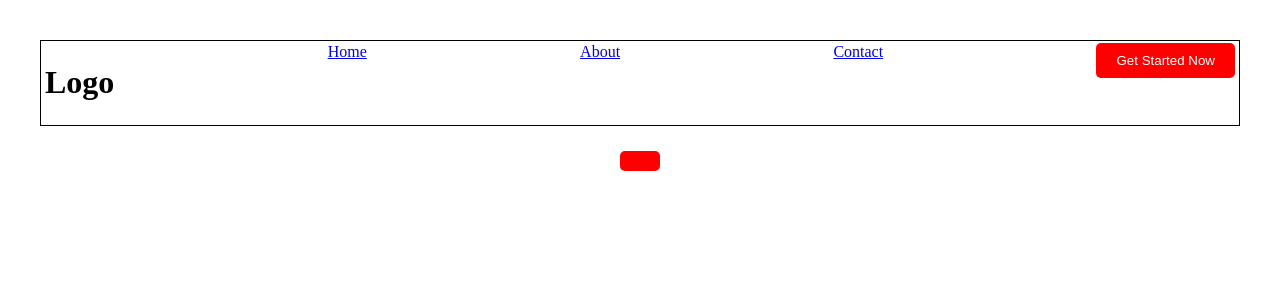
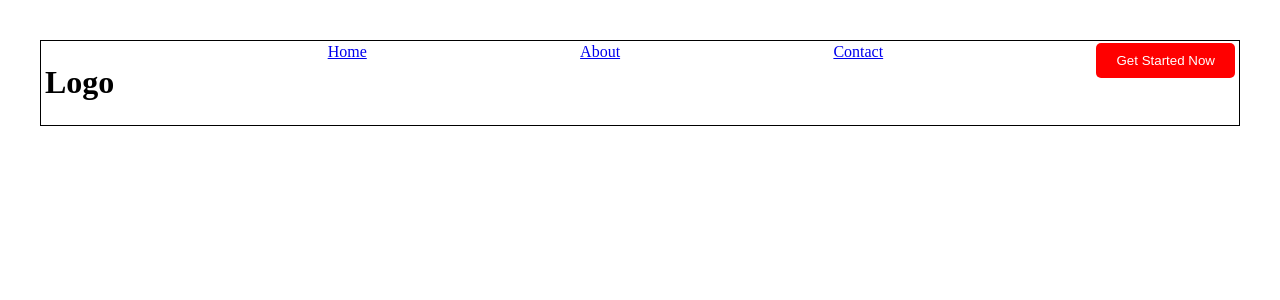
Before and after one commit to Olafey/react_ftr, a React (Vite) app: page / in a window 1280 px wide. Shown: the top 300 px of the page. Built offline with nearby package versions, Linux system fonts and the light colour scheme.

Commit message:
props profilecard

```diff
--- a/src/App.jsx
+++ b/src/App.jsx
@@ -1,6 +1,3 @@
-import { useState } from "react";
-import reactLogo from "./assets/react.svg";
-import viteLogo from "/vite.svg";
 import "./App.css";
 import LandingPage from "./pages/LandingPage";
 import NavBar from "./components/NavBar";
@@ -16,7 +13,7 @@ function App() {
       <div>
         <NavBar />
         <LandingPage />
-        <Button text="Hello World" click={signup} />
+        <profileCard />
       </div>
     </>
   );
```
